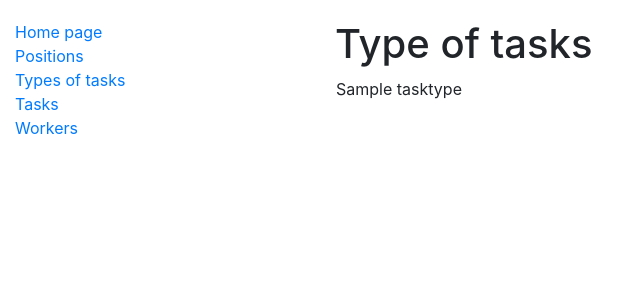
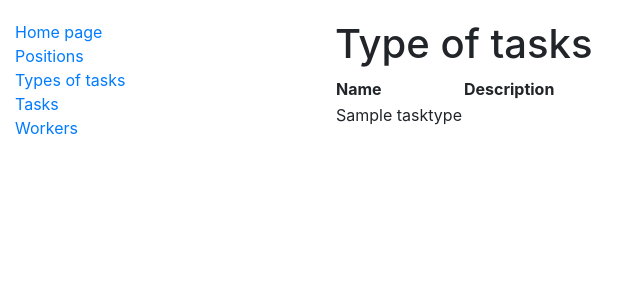
Before and after one commit to pewlay/synthtask, a Django app: page /manager/types/ in a window 1280 px wide. Shown: the top 300 px of the page, without its empty margins (0-640 px from the left). Run offline with Django 5.2, Linux system fonts and the light colour scheme; tables that the repository leaves empty hold one stand-in row (values such as "Sample post").

Commit message:
Add type_of_task_list.html

```diff
--- a/templates/manager/type_of_task_list.html
+++ b/templates/manager/type_of_task_list.html
@@ -4,7 +4,11 @@
 {% block content %}
   <h1>Type of tasks</h1>
   <table>
-    {% for task_type in task_type_list %}
+    <tr>
+      <th>Name</th>
+      <th>Description</th>
+    </tr>
+    {% for task_type in page_obj %}
       <tr>
         <td>{{ task_type.name }}</td>
         <td>{{ task_type_description|dict_get:task_type.name }}</td>
```
